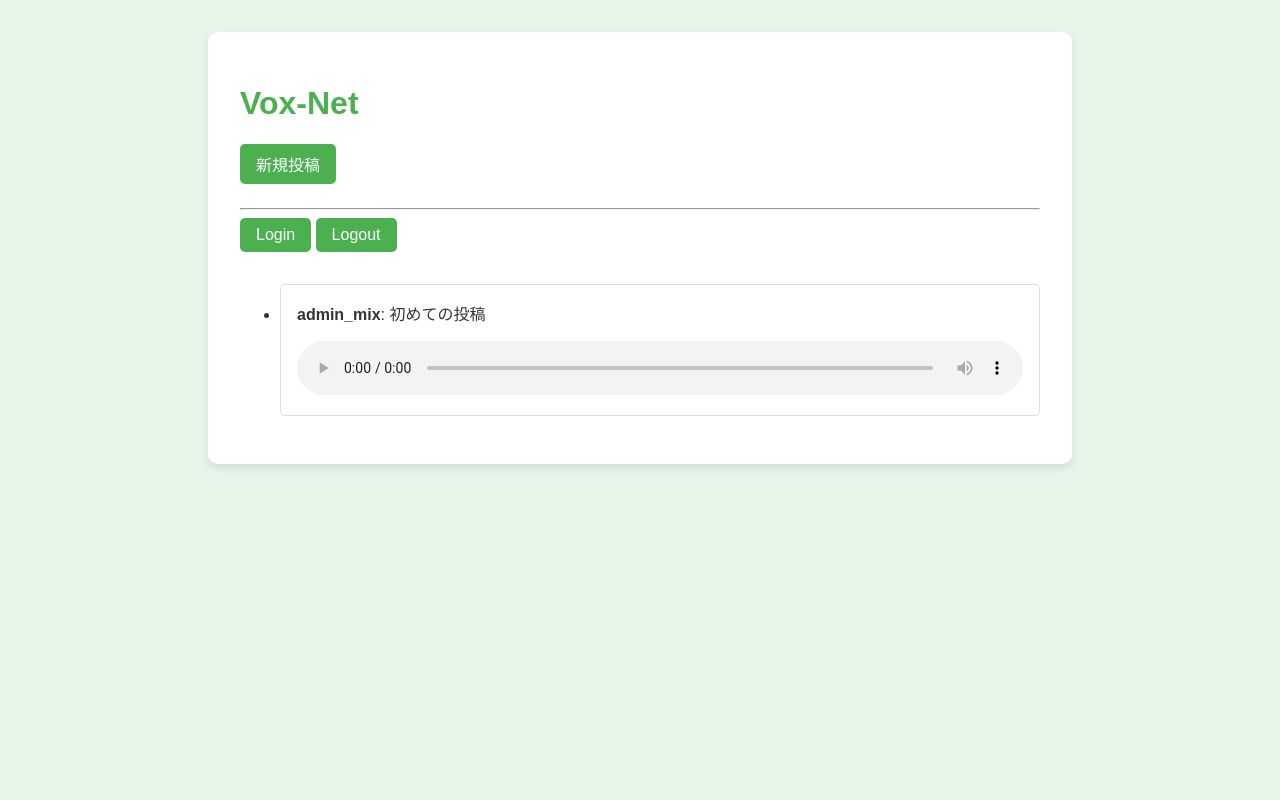
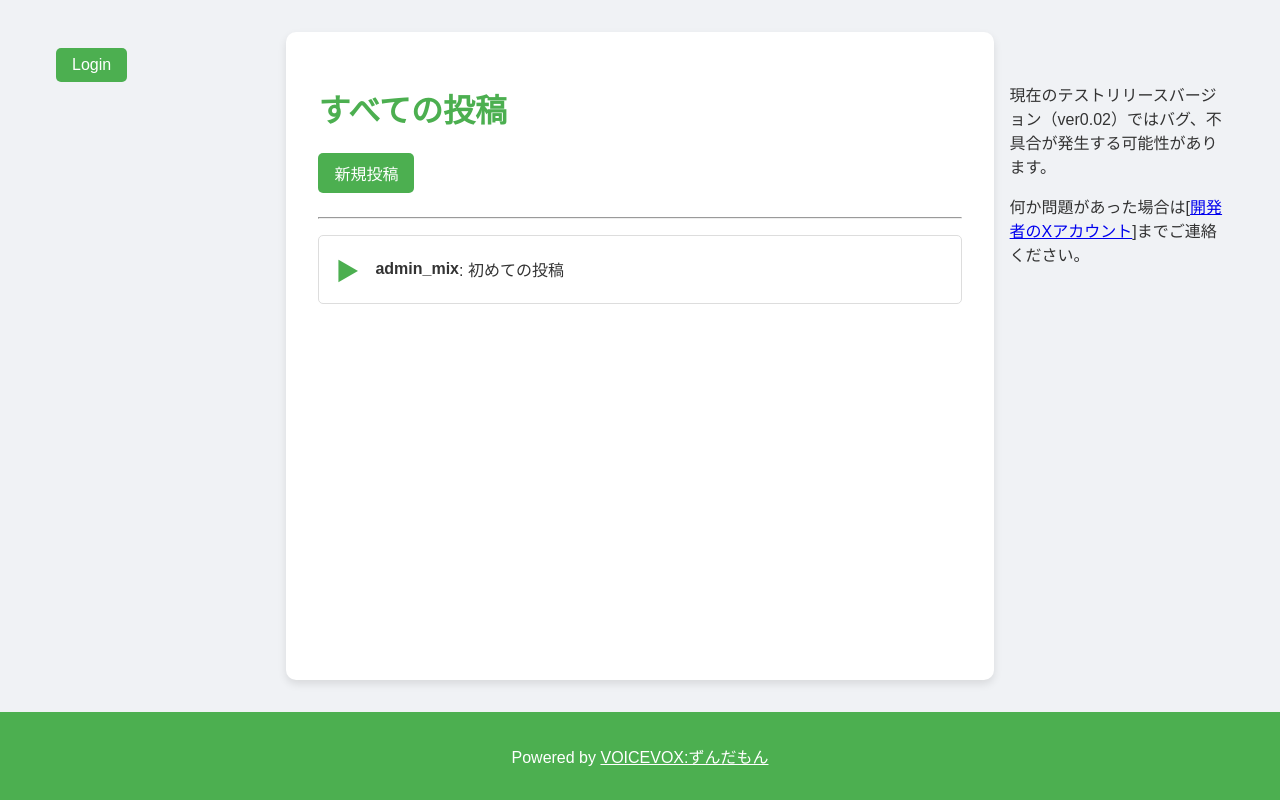
Before and after one commit to hoka-sp/VoxNetProject, a Django app: page / in a window 1280 px wide. Run offline with Django 5.2, Linux system fonts and the light colour scheme; data comes from the database, SQL or seed files in the repository.

Commit message:
全体的なスタイルを統一 テストバージョンを記載 クレジットの追加

```diff
--- a/VoiceVoxEngine/templates/home.html
+++ b/VoiceVoxEngine/templates/home.html
@@ -1,75 +1,33 @@
-<!DOCTYPE html>
-<html lang="en">
-<head>
-    <meta charset="UTF-8">
-    <meta name="viewport" content="width=device-width, initial-scale=1.0">
-    <title>Vox-Net</title>
-    <style>
-        body {
-            font-family: Arial, sans-serif;
-            background-color: #e8f5e9;
-            color: #333;
-            margin: 0;
-            padding: 0;
-        }
-        .container {
-            max-width: 800px;
-            margin: 2rem auto;
-            background: white;
-            padding: 2rem;
-            border-radius: 10px;
-            box-shadow: 0 4px 8px rgba(0, 0, 0, 0.1);
-        }
-        h1 {
-            color: #4caf50;
-        }
-        .btn {
-            color: #fff;
-            background-color: #4caf50;
-            border: none;
-            padding: 0.5rem 1rem;
-            border-radius: 5px;
-            cursor: pointer;
-            transition: background-color 0.3s;
-            text-decoration: none;
-            display: inline-block;
-            margin-bottom: 1rem;
-        }
-        .btn:hover {
-            background-color: #45a049;
-        }
-        .list-group-item {
-            padding: 1rem;
-            border: 1px solid #ddd;
-            border-radius: 5px;
-            margin-bottom: 1rem;
-        }
-        audio {
-            width: 100%;
-            margin-top: 1rem;
-        }
-    </style>
-</head>
-<body>
-    <div class="container">
-        <h1 class="my-4">Vox-Net</h1>
+{% extends "base.html" %}
+
+{% block content %}
+<div class="content-container">
+    <div class="left-sidebar">
+        <div class="profile-block">
+            {% if user.is_authenticated %}
+                <p>{{ user.username }}さん。<br>ボックスネットへようこそ！</p>
+                <a class="btn" href="{% url 'account_logout' %}">Logout</a>
+            {% else %}
+                <a class="btn" href="{% url 'account_login' %}">Login</a>
+            {% endif %}
+        </div>
+    </div>
+    <div class="main-content">
+        <h1 class="my-4">すべての投稿</h1>
         <a class="btn mb-3" href="{% url 'create_post' %}">新規投稿</a>
         <hr>
-        <a class="btn" href="{% url 'account_login' %}">Login</a>
-        <a class="btn" href="{% url 'account_logout' %}">Logout</a>
         <ul class="list-group">
             {% for post in posts %}
-            <li class="list-group-item">
+            <li class="list-group-item" data-audio="{{ post.audio_file.url }}">
+                <span class="play-icon">▶</span>
                 <strong>{{ post.user.username }}</strong>: {{ post.text }}
-                {% if post.audio_file %}
-                <audio controls class="mt-2">
-                    <source src="{{ post.audio_file.url }}" type="audio/wav">
-                    Your browser does not support the audio element.
-                </audio>
-                {% endif %}
             </li>
             {% endfor %}
         </ul>
     </div>
-</body>
-</html>
+    <div class="right-sidebar">
+        <p><br>現在のテストリリースバージョン（ver0.02）ではバグ、不具合が発生する可能性があります。</p>
+        <p>何か問題があった場合は[<a href="https://x.com/ume_tenten365" target="_blank">開発者のXアカウント</a>]までご連絡ください。</p>
+    </div>
+</div>
+{% endblock %}
--- a/VoxNetProject/templates/account/login.html
+++ b/VoxNetProject/templates/account/login.html
@@ -1,7 +1,7 @@
 {% extends "base.html" %}
 {% load i18n %}
 {% block content %}
-<h2>{% trans "Login" %}</h2>
+<h2 class="left-sidebar">{% trans "Login" %}</h2>
 <form method="post" action="{% url 'account_login' %}">
   {% csrf_token %}
   {{ form.as_p }}
--- /dev/null
+++ b/templates/base.html
@@ -0,0 +1,144 @@
+<!DOCTYPE html>
+<html lang="ja">
+<head>
+    <meta charset="UTF-8">
+    <meta name="viewport" content="width=device-width, initial-scale=1.0">
+    <title>{% block title %}Vox-Net{% endblock %}</title>
+    <style>
+        body {
+            font-family: Arial, sans-serif;
+            background-color: #f0f2f5;
+            color: #333;
+            margin: 0;
+            display: flex;
+            flex-direction: column;
+            min-height: 100vh;
+        }
+        .container {
+            width: 100%;
+            max-width: 1200px;
+            margin: 2rem auto;
+            flex: 1;
+            display: flex;
+        }
+        .left-sidebar, .right-sidebar {
+            width: 20%;
+            padding: 1rem;
+        }
+        .main-content {
+            width: 60%;
+            padding: 2rem;
+            background: white;
+            border-radius: 10px;
+            box-shadow: 0 4px 8px rgba(0, 0, 0, 0.1);
+        }
+        h1, h2 {
+            color: #4caf50;
+        }
+        .btn {
+            color: #fff;
+            background-color: #4caf50;
+            border: none;
+            padding: 0.5rem 1rem;
+            border-radius: 5px;
+            cursor: pointer;
+            transition: background-color 0.3s;
+            text-decoration: none;
+            display: inline-block;
+            margin-bottom: 1rem;
+        }
+        .btn:hover {
+            background-color: #45a049;
+        }
+        .list-group-item {
+            padding: 1rem;
+            border: 1px solid #ddd;
+            border-radius: 5px;
+            margin-bottom: 1rem;
+            cursor: pointer;
+            transition: background-color 0.3s;
+            list-style-type: none; /* Remove the default list bullet */
+            display: flex;
+            align-items: center;
+        }
+        .list-group-item:hover {
+            background-color: #f1f1f1;
+        }
+        .audio-hidden {
+            display: none;
+        }
+        ul.list-group {
+            padding-left: 0;
+        }
+        .play-icon {
+            margin-right: 1rem;
+            font-size: 1.5rem;
+            color: #4caf50;
+            transition: color 0.3s;
+        }
+        .playing .play-icon {
+            color: #ff5722; /* 再生中の色 */
+        }
+        footer {
+            background-color: #4caf50;
+            color: white;
+            text-align: center;
+            padding: 1rem;
+            margin-top: auto;
+        }
+        footer a {
+            color: white;
+            text-decoration: underline;
+        }
+        .content-container {
+            display: flex;
+            justify-content: space-between;
+            width: 100%;
+        }
+    </style>
+    {% block extra_styles %}{% endblock %}
+</head>
+<body>
+    <div class="container">
+        {% block content %}{% endblock %}
+    </div>
+    <footer>
+        <p>Powered by <a href="https://voicevox.hiroshiba.jp/" target="_blank">VOICEVOX:ずんだもん</a></p>
+    </footer>
+    {% block extra_scripts %}{% endblock %}
+    <script>
+        document.addEventListener('DOMContentLoaded', function () {
+            const listItems = document.querySelectorAll('.list-group-item');
+            let currentlyPlaying = null;
+
+            listItems.forEach(item => {
+                item.addEventListener('click', function () {
+                    if (currentlyPlaying && !currentlyPlaying.paused) {
+                        // Do nothing if an audio is already playing
+                        return;
+                    }
+
+                    const audioUrl = this.getAttribute('data-audio');
+                    if (audioUrl) {
+                        if (currentlyPlaying) {
+                            currentlyPlaying.pause();
+                            currentlyPlaying.currentTime = 0;
+                            currentlyPlaying.closest('.list-group-item').classList.remove('playing');
+                        }
+
+                        const audio = new Audio(audioUrl);
+                        currentlyPlaying = audio;
+                        audio.play();
+                        this.classList.add('playing');
+
+                        audio.addEventListener('ended', () => {
+                            this.classList.remove('playing');
+                            currentlyPlaying = null;
+                        });
+                    }
+                });
+            });
+        });
+    </script>
+</body>
+</html>
```
Also changed, not shown: VoiceVoxEngine/templates/registration/login.html (deleted, +0 -68 lines), template/account/base.html (deleted, +0 -79 lines), template/account/login.html (deleted, +0 -14 lines), template/account/loguot.html (deleted, +0 -12 lines), template/account/signup.html (deleted, +0 -13 lines), templates/account/login.html (added, +12 -0 lines), templates/account/logout.html (added, +11 -0 lines), templates/account/password_reset.html (added, +14 -0 lines), templates/account/password_reset_done.html (added, +9 -0 lines), templates/account/password_reset_from_key.html (added, +13 -0 lines), templates/account/password_reset_from_key_done.html (added, +10 -0 lines), templates/account/signup.html (added, +11 -0 lines).
